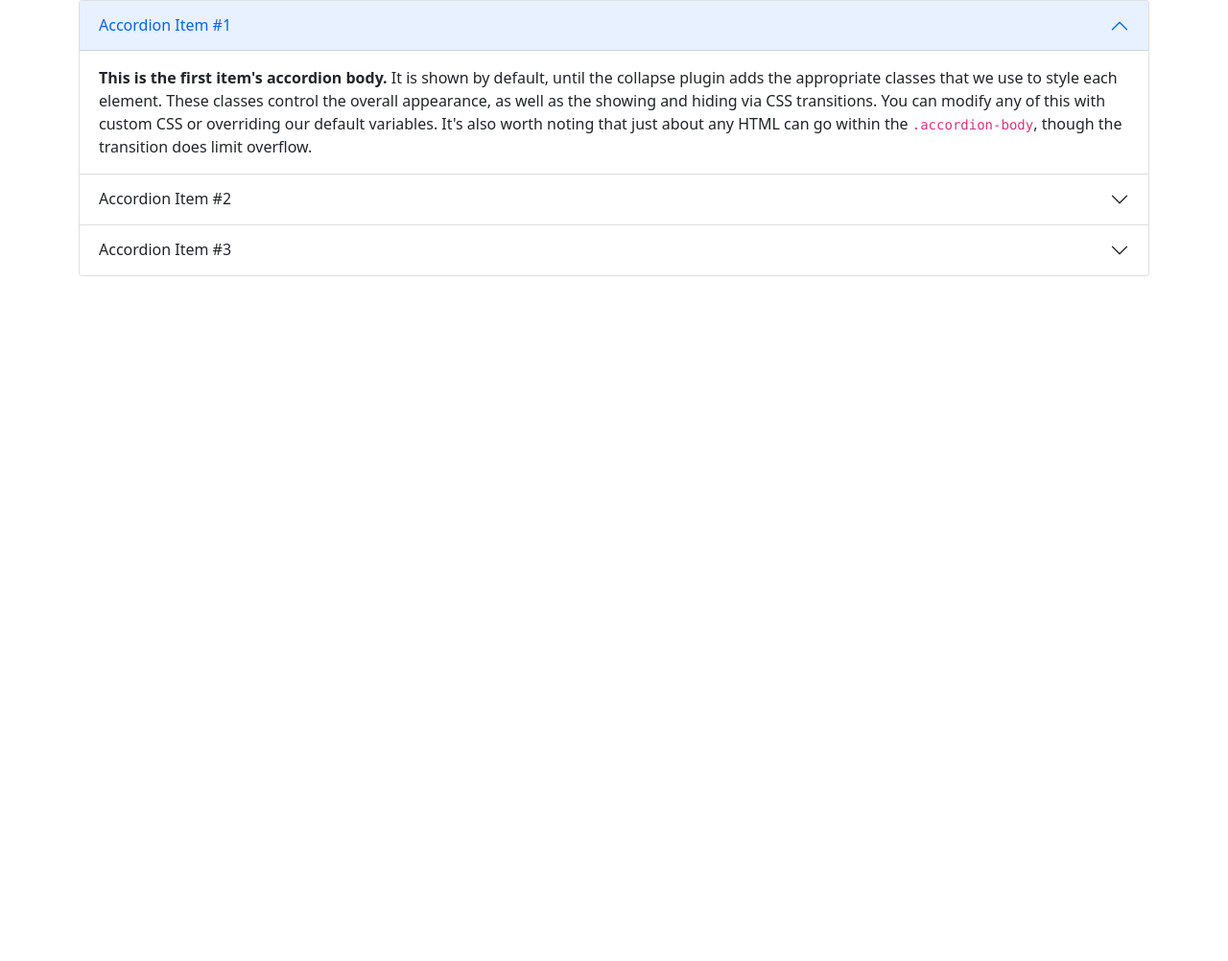
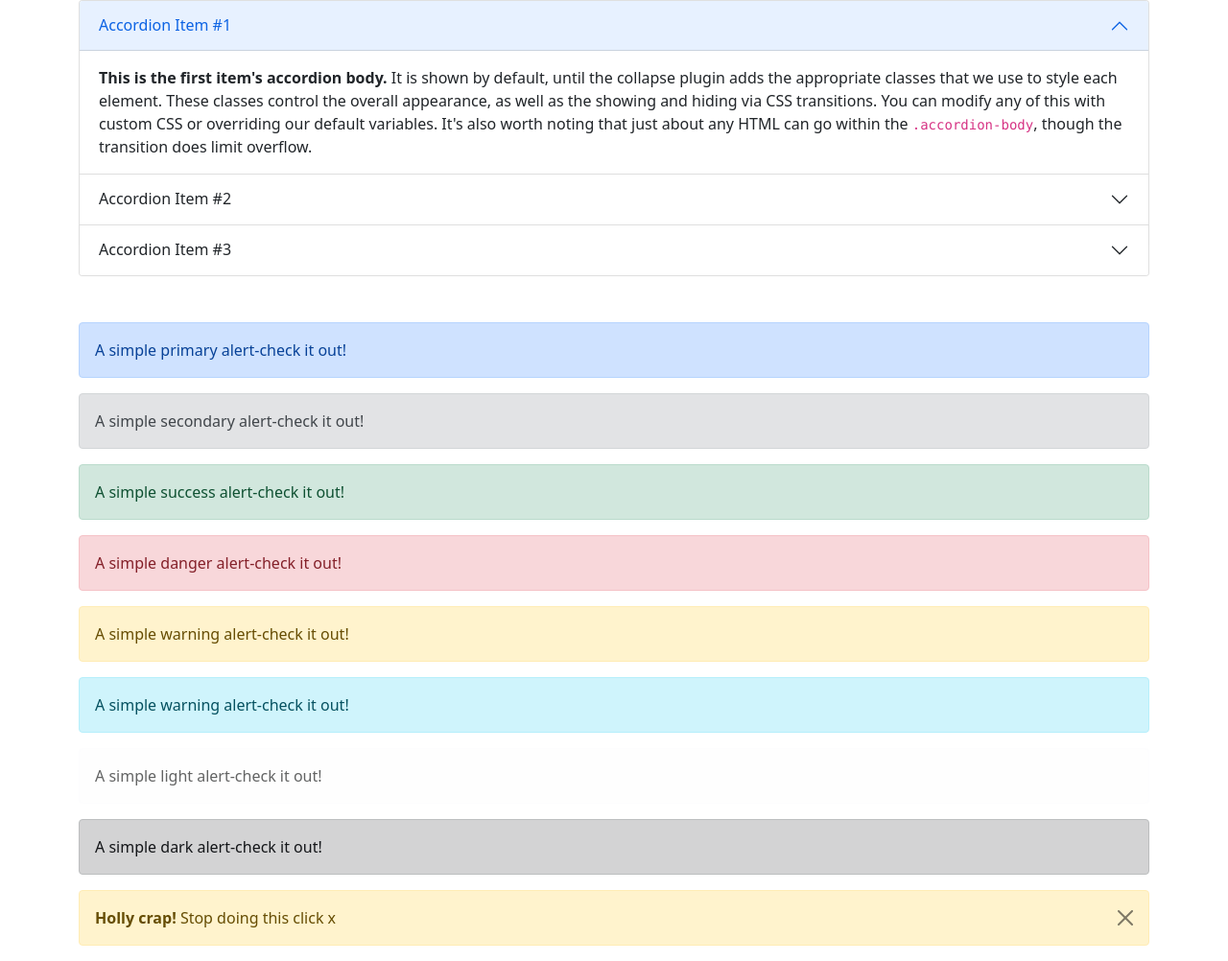
Before and after one commit to MrIsmoiljon/Bootstrap, a plain HTML site: page Components/index.html in a window 1280 px wide. Shown: the whole page at 96% size. Before the commit the page ends 800 px from the top, so only its background shows below. Drawn offline with nearby package versions, Linux system fonts and the light colour scheme.

Commit message:
components added

```diff
--- a/Components/index.html
+++ b/Components/index.html
@@ -109,6 +109,43 @@
           </div>
         </div>
       </div>
+      <!-- ===========================Ending of accordion=============================== -->
+
+      <!-- Started adding Alert div -->
+      <div class="alert alert-primary mt-5" role="alert">
+        A simple primary alert-check it out!
+      </div>
+      <div class="alert alert-secondary" role="alert">
+        A simple secondary alert-check it out!
+      </div>
+      <div class="alert alert-success" role="alert">
+        A simple success alert-check it out!
+      </div>
+      <div class="alert alert-danger" role="alert">
+        A simple danger alert-check it out!
+      </div>
+      <div class="alert alert-warning" role="alert">
+        A simple warning alert-check it out!
+      </div>
+      <div class="alert alert-info" role="alert">
+        A simple warning alert-check it out!
+      </div>
+      <div class="alert alert-light" role="alert">
+        A simple light alert-check it out!
+      </div>
+      <div class="alert alert-dark" role="alert">
+        A simple dark alert-check it out!
+      </div>
+      <!--==================== Ending of Alert======================= -->
+      <div class="alert alert-warning alert-dismissible fade show" role="alert">
+        <strong>Holly crap!</strong> Stop doing this click x
+        <button
+          type="button"
+          class="btn-close"
+          data-bs-dismiss="alert"
+          aria-label="'Close"
+        ></button>
+      </div>
     </div>
     <script
       src="https://cdn.jsdelivr.net/npm/bootstrap@5.1.3/dist/js/bootstrap.bundle.min.js"
```
